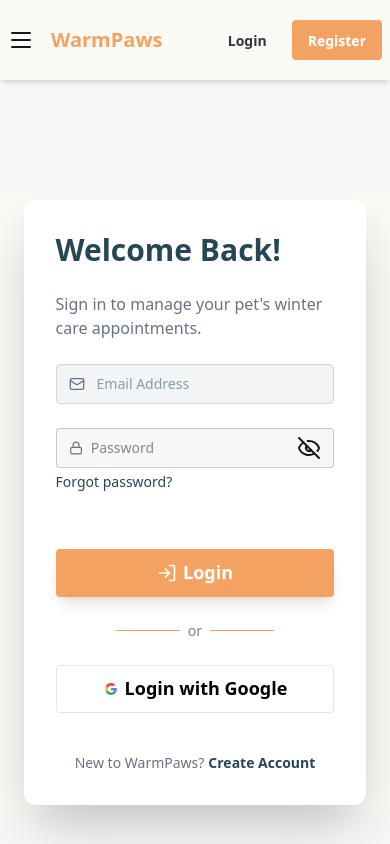
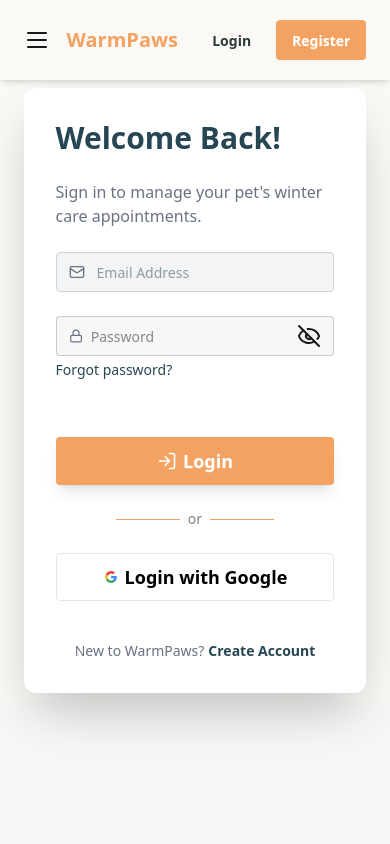
Before and after one commit to TheMamunDev/warm-paws, a React (Vite) app: page /login in a window 390 px wide. Shown: the top 844 px of the page. Built offline with nearby package versions, Linux system fonts and the light colour scheme; no server answers.

Commit message:
fixed login page mobile responsive

```diff
--- a/src/component/AuthPage/LoginPage.jsx
+++ b/src/component/AuthPage/LoginPage.jsx
@@ -1,11 +1,10 @@
-import React, { useContext, useState } from 'react';
+import React, { useContext, useEffect, useState } from 'react';
 import { Mail, Lock, LogIn, Eye, EyeOff } from 'lucide-react';
 import { NavLink, useLocation, useNavigate } from 'react-router';
 import { AuthContext } from '../../context/AuthContext';
 import { handleFirebaseError } from '../../utilis/errorHandle';
 import { toast } from 'react-toastify';
 import usePageTitle from '../Hooks/useTitle';
-import Spinner from '../Spinner';
 
 const LoginPage = () => {
   usePageTitle('Login | WarmPaws');
@@ -15,21 +14,29 @@
   const location = useLocation();
   const from = location.state?.from?.pathname || '/';
   const [email, setEmail] = useState('');
-  if (loading) {
-    return <Spinner></Spinner>;
-  }
-  if (user) {
-    return navigate(from, { replace: true });
-  }
+
+  useEffect(() => {
+    if (!loading && user) {
+      navigate(from, { replace: true });
+    }
+  }, [user, loading, navigate]);
+
+  // if (loading) {
+  //   return <Spinner></Spinner>;
+  // }
+  // if (user) {
+  //   return navigate(from, { replace: true });
+  // }
   const handleLogin = e => {
     e.preventDefault();
     const email = e.target.email.value;
     const password = e.target.password.value;
     // console.log(email, password);
     login(email, password)
-      .then(result => {
+      .then(() => {
+        toast.success('Login Successfull..');
         navigate(from, { replace: true });
-        console.log(result.user);
+        // console.log(result.user);
       })
       .catch(error => {
         handleFirebaseError(error);
@@ -54,11 +61,10 @@
     e.preventDefault();
     setShowPass(!showPass);
   };
-  // console.log(location);
   return (
-    <div className="min-h-screen flex items-center justify-center">
+    <div className="min-h-screen">
       <div className="lg:col-span-3 flex items-center justify-center p-2 sm:p-12 bg-[#FAF9F6]">
-        <div className="max-w-11/12 mx-auto bg-white p-8 sm:p-12 rounded-xl shadow-2xl">
+        <div className=" max-w-11/12 bg-white p-8 sm:p-12 rounded-xl shadow-2xl">
           <form
             onSubmit={handleLogin}
             className="space-y-6"
--- a/src/component/AuthPage/RegisterPage.jsx
+++ b/src/component/AuthPage/RegisterPage.jsx
@@ -89,7 +89,7 @@
   return (
     <div className="min-h-screen ">
       <div className="lg:col-span-3 flex items-center justify-center p-2 sm:p-12 bg-[#FAF9F6]">
-        <div className="w-full max-w-11/12 bg-white p-8 sm:p-12 rounded-xl shadow-2xl">
+        <div className=" max-w-11/12 bg-white p-8 sm:p-12 rounded-xl shadow-2xl">
           <form
             onSubmit={handleRegister}
             className="space-y-6"
--- a/src/component/Header/Navbar.jsx
+++ b/src/component/Header/Navbar.jsx
@@ -38,7 +38,7 @@
 
   return (
     <div className="navbar bg-[#FAF9F6] shadow-md sticky top-0 z-50">
-      <div className="max-w-7xl md:max-w-11/12 mx-auto flex justify-between navbar px-0">
+      <div className="max-w-11/12 md:max-w-11/12 mx-auto flex justify-between navbar px-0">
         <div className="navbar-start">
           <div className="dropdown">
             <div
--- a/src/context/AuthProvider.jsx
+++ b/src/context/AuthProvider.jsx
@@ -40,7 +40,7 @@
   };
   useEffect(() => {
     const unsubscribe = onAuthStateChanged(auth, currUser => {
-      console.log(currUser);
+      // console.log(currUser);
       setUser(currUser);
       setLoading(false);
     });
```
